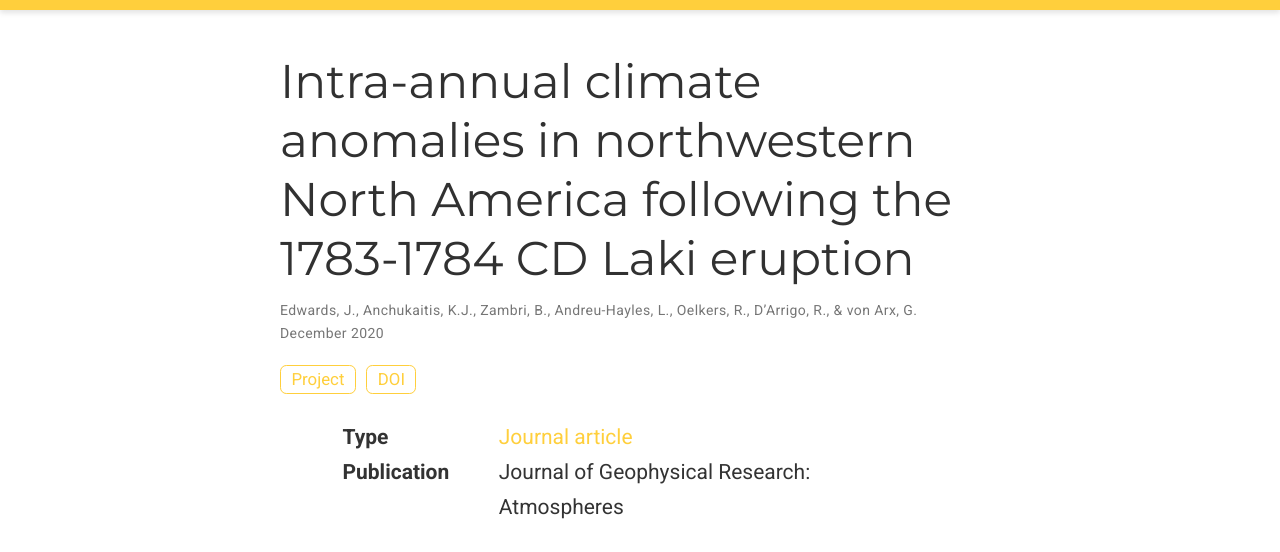
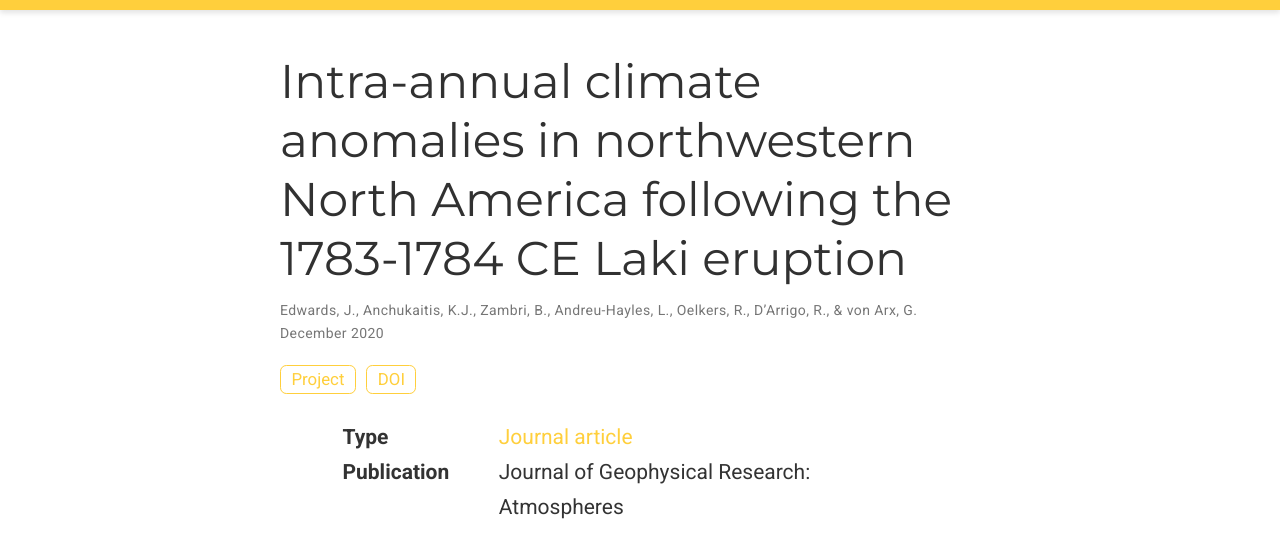
Before and after one commit to JulieEdwardsPaleo/julieedwardspaleo.github.io, a plain HTML site: page publication/lakimasters/index.html in a window 1280 px wide. Shown: the part 60-612 px from the top of the page. Drawn offline with nearby package versions, Linux system fonts and the light colour scheme; some icons are missing.

Commit message:
Update index.html

```diff
--- a/publication/lakimasters/index.html
+++ b/publication/lakimasters/index.html
@@ -114,7 +114,7 @@
 
   <meta property="og:site_name" content="Julie Edwards">
   <meta property="og:url" content="https://JulieEdwardsPaleo.github.io/publication/lakimasters/">
-  <meta property="og:title" content="Intra-annual climate anomalies in northwestern North America following the 1783-1784 CD Laki eruption | Julie Edwards">
+  <meta property="og:title" content="Intra-annual climate anomalies in northwestern North America following the 1783-1784 CE Laki eruption | Julie Edwards">
   <meta property="og:description" content=""><meta property="og:image" content="https://JulieEdwardsPaleo.github.io/img/icon-192.png">
   <meta property="twitter:image" content="https://JulieEdwardsPaleo.github.io/img/icon-192.png"><meta property="og:locale" content="en-us">
 
@@ -147,7 +147,7 @@
     "@type": "WebPage",
     "@id": "https://JulieEdwardsPaleo.github.io/publication/lakimasters/"
   },
-  "headline": "Intra-annual climate anomalies in northwestern North America following the 1783-1784 CD Laki eruption",
+  "headline": "Intra-annual climate anomalies in northwestern North America following the 1783-1784 CE Laki eruption",
 
   "datePublished": "2020-12-17T13:50:11-07:00",
   "dateModified": "2020-12-17T13:50:11-07:00",
@@ -183,7 +183,7 @@
 
 
 
-  <title>Intra-annual climate anomalies in northwestern North America following the 1783-1784 CD Laki eruption | Julie Edwards</title>
+  <title>Intra-annual climate anomalies in northwestern North America following the 1783-1784 CE Laki eruption | Julie Edwards</title>
 
 </head>
 
@@ -427,7 +427,7 @@
 
 
 <div class="article-container pt-3">
-  <h1>Intra-annual climate anomalies in northwestern North America following the 1783-1784 CD Laki eruption</h1>
+  <h1>Intra-annual climate anomalies in northwestern North America following the 1783-1784 CE Laki eruption</h1>
 
 
 
```
